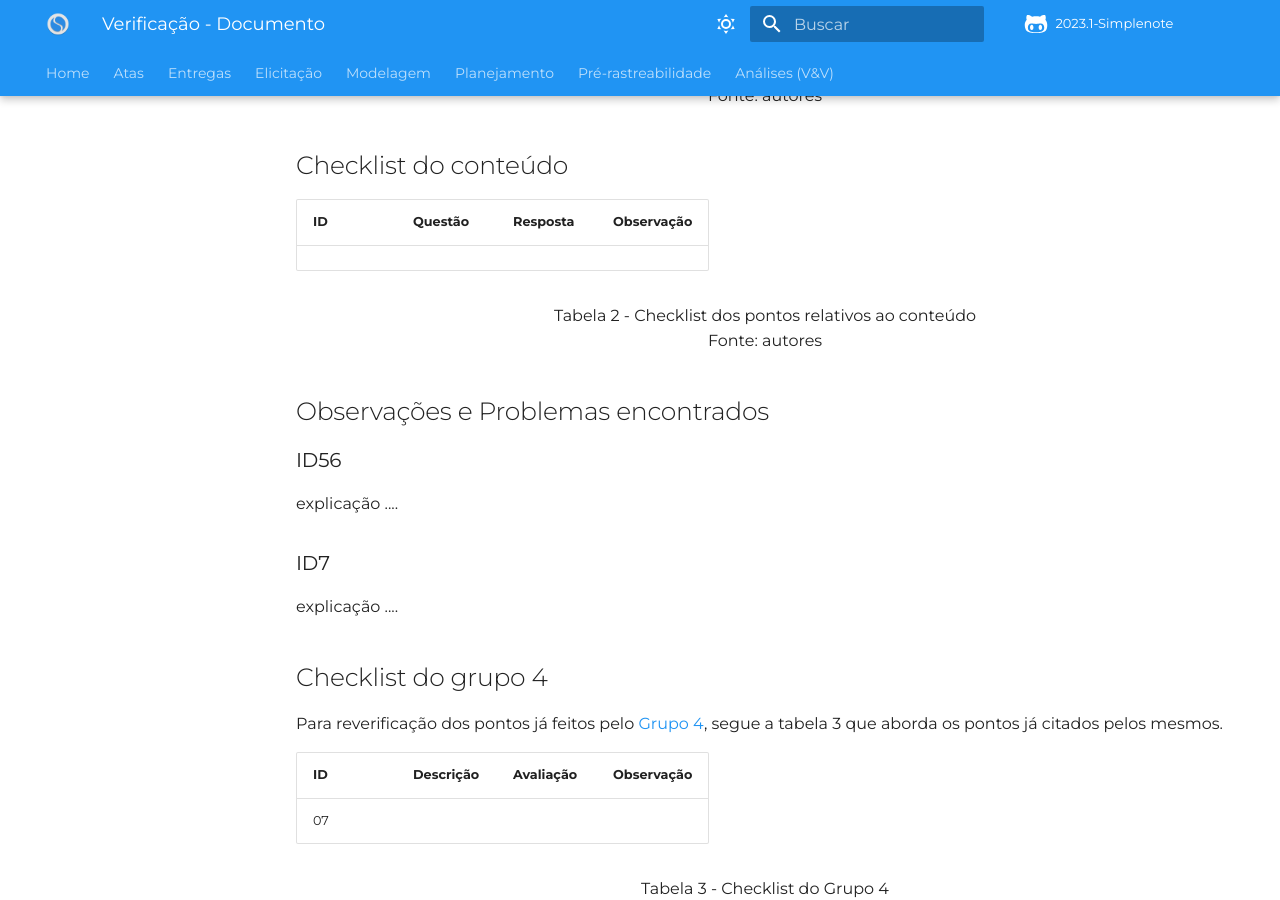
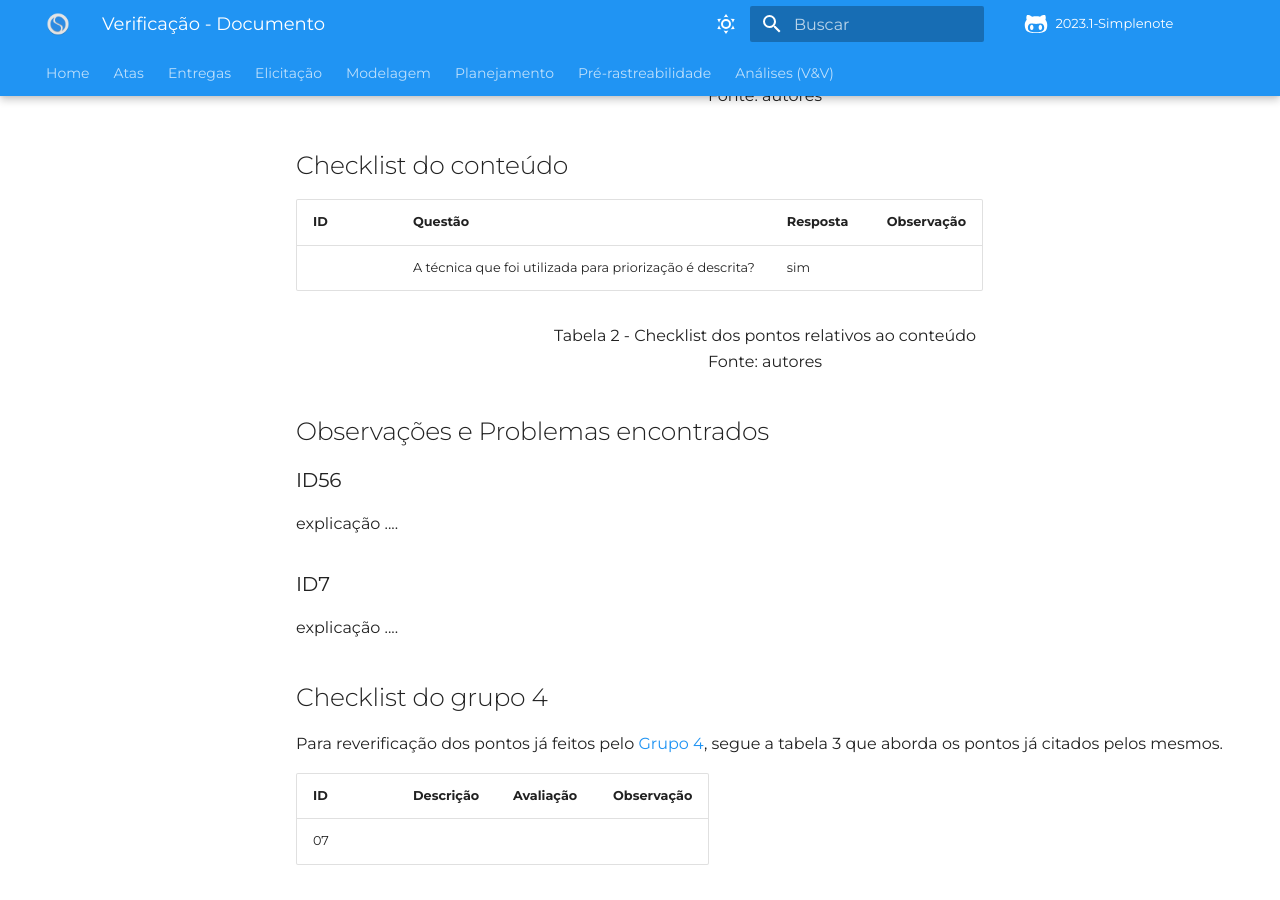
Before and after one commit to Requisitos-de-Software/2023.1-Simplenote, an MkDocs documentation site: the page built from docs/Analise-Grupo5/Elicitação/priorização/FTF.md, in a window 1280 px wide and 900 px high, scrolled down 1197 px. Built offline with MkDocs 1.6.1 and Material for MkDocs 9.7.7, drawn with Linux system fonts in a browser that asks for light colours; some web fonts are replaced; comment, search, counter and statistics services are not loaded.

Commit message:
Update FTF.md

```diff
--- a/docs/Analise-Grupo5/Elicitação/priorização/FTF.md
+++ b/docs/Analise-Grupo5/Elicitação/priorização/FTF.md
@@ -32,7 +32,8 @@ Para avaliação do documento em aspectos formais e tecnicos, foi criado a tabel
 
 | ID  | Questão | Resposta | Observação |
 | --- | ------- | -------- | ---------- |
-|     |         |          |            |
+|     | A técnica que foi utilizada para priorização é descrita?                                   | sim 	  |            |
+
 
 <p align="center"> Tabela 2 - Checklist dos pontos relativos ao conteúdo <br> Fonte: autores </p>
 
```
